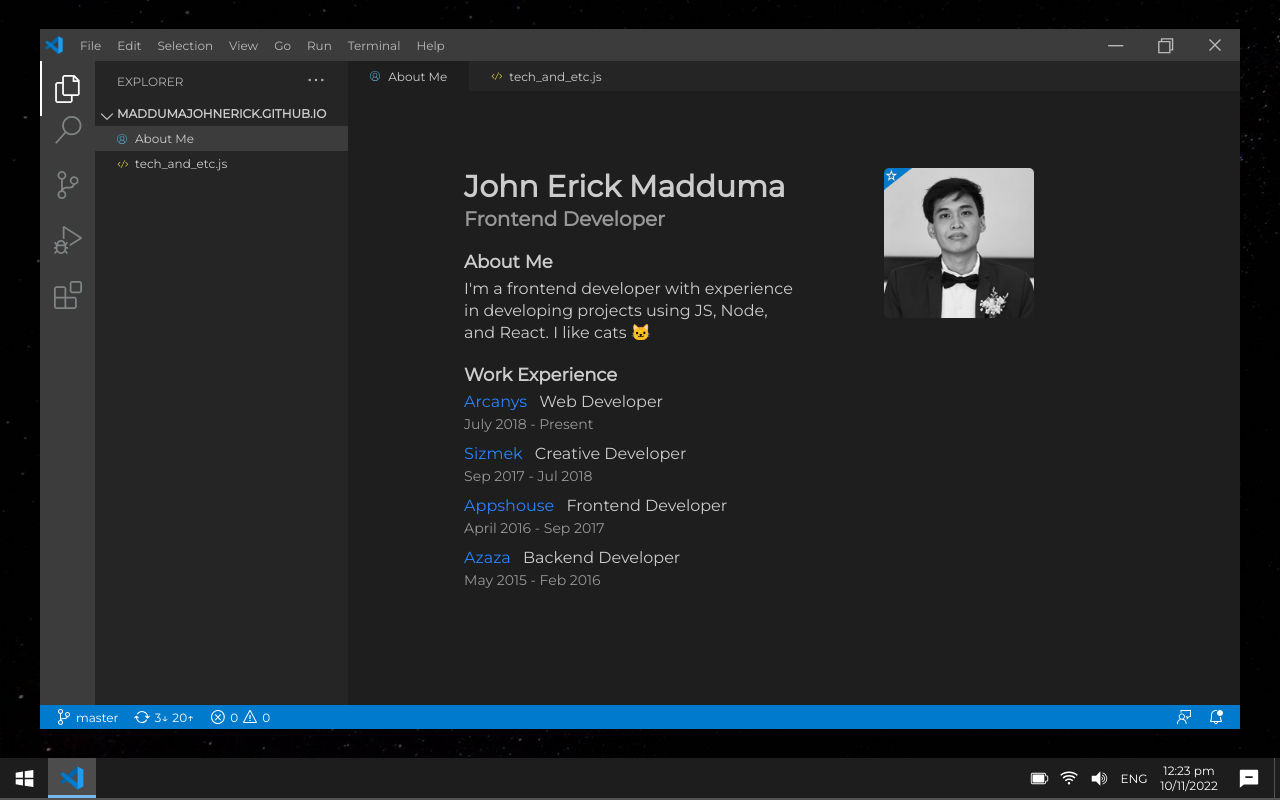
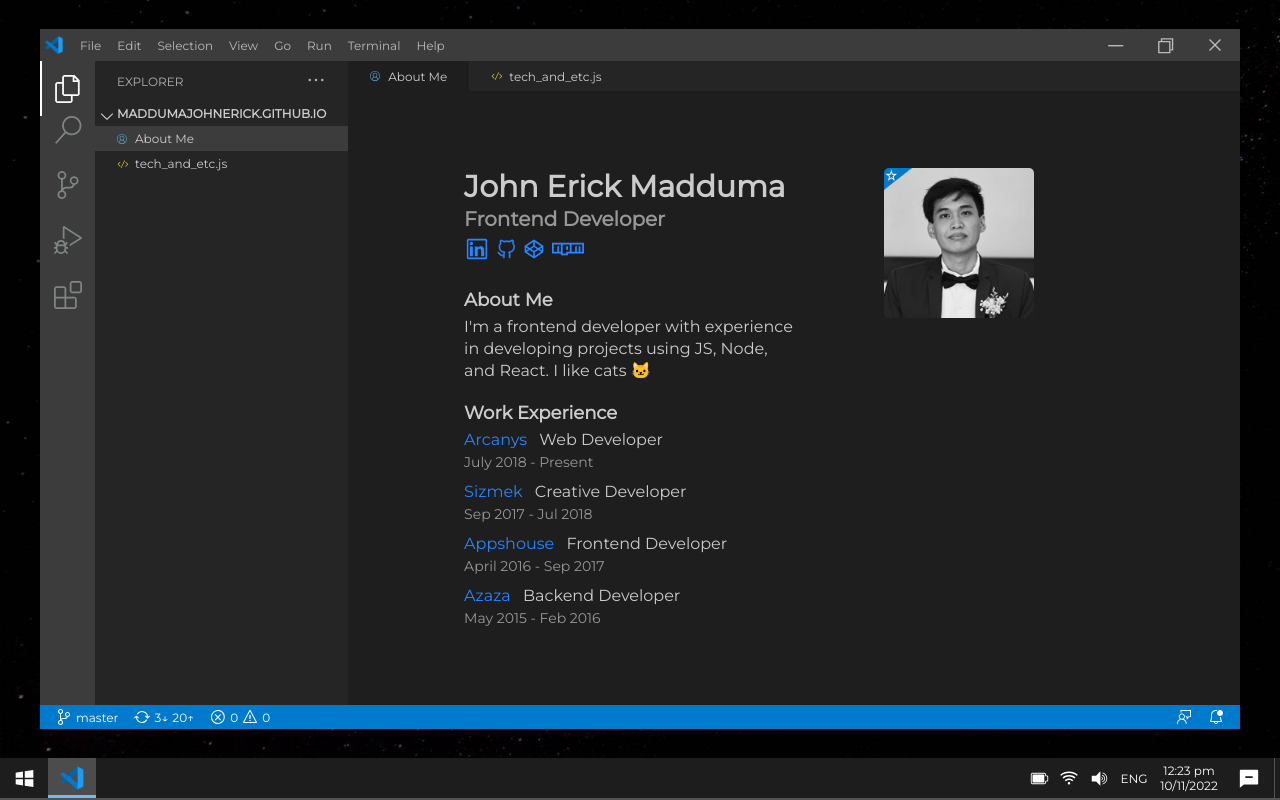
Before and after one commit to maddumajohnerick/maddumajohnerick.github.io, a React (Create React App) app: page / in a window 1280 px wide. Built offline with nearby package versions, Linux system fonts and the light colour scheme.

Commit message:
added contacts

```diff
--- a/src/components/Screen/Contents/Contents.scss
+++ b/src/components/Screen/Contents/Contents.scss
@@ -246,6 +246,16 @@
           margin-right: 8px;
         }
       }
+      .contacts {
+        display: flex;
+        align-items: center;
+        margin-top: 2px;
+
+        a {
+          margin-right: 6px;
+          color: #2885ff;
+        }
+      }
 
       .info {
         text-align: left;
--- a/src/components/Screen/Contents/index.js
+++ b/src/components/Screen/Contents/index.js
@@ -9,7 +9,10 @@ import {
   VscChevronDown,
   VscAccount,
   VscCode,
+  VscGithubAlt,
 } from 'react-icons/vsc';
+import { AiOutlineCodepen, AiOutlineLinkedin } from 'react-icons/ai';
+import { IoLogoNpm } from 'react-icons/io';
 import { Prism as SyntaxHighlighter } from 'react-syntax-highlighter';
 import { vscDarkPlus } from 'react-syntax-highlighter/dist/esm/styles/prism';
 import './Contents.scss';
@@ -34,6 +37,30 @@ const exps = [
     company: 'Azaza',
     title: 'Backend Developer',
     span: 'May 2015 - Feb 2016',
+  },
+];
+
+const contacts = [
+  {
+    Component: AiOutlineLinkedin,
+    size: 26,
+    link: 'https://www.linkedin.com/in/john-erick-madduma-300083113/',
+  },
+  {
+    Component: VscGithubAlt,
+    size: 20,
+    strokeWidth: 0.6,
+    link: 'https://github.com/maddumajohnerick',
+  },
+  {
+    Component: AiOutlineCodepen,
+    size: 24,
+    link: 'https://codepen.io/maddumajohnerick',
+  },
+  {
+    Component: IoLogoNpm,
+    size: 32,
+    link: 'https://www.npmjs.com/~maddumajohnerick',
   },
 ];
 
@@ -190,6 +217,21 @@ const Contents = () => {
               <div className="info">
                 <h1>John Erick Madduma</h1>
                 <div className="title">Frontend Developer</div>
+                <div className="contacts">
+                  {contacts.map((contact, i) => (
+                    <a
+                      key={i}
+                      href={contact.link}
+                      target="_blank"
+                      rel="noreferrer"
+                    >
+                      <contact.Component
+                        size={contact.size}
+                        strokeWidth={contact.strokeWidth || 'initial'}
+                      />
+                    </a>
+                  ))}
+                </div>
                 <div className="about-text">
                   <h2>About Me</h2>
                   I'm a frontend developer with experience in developing
```
